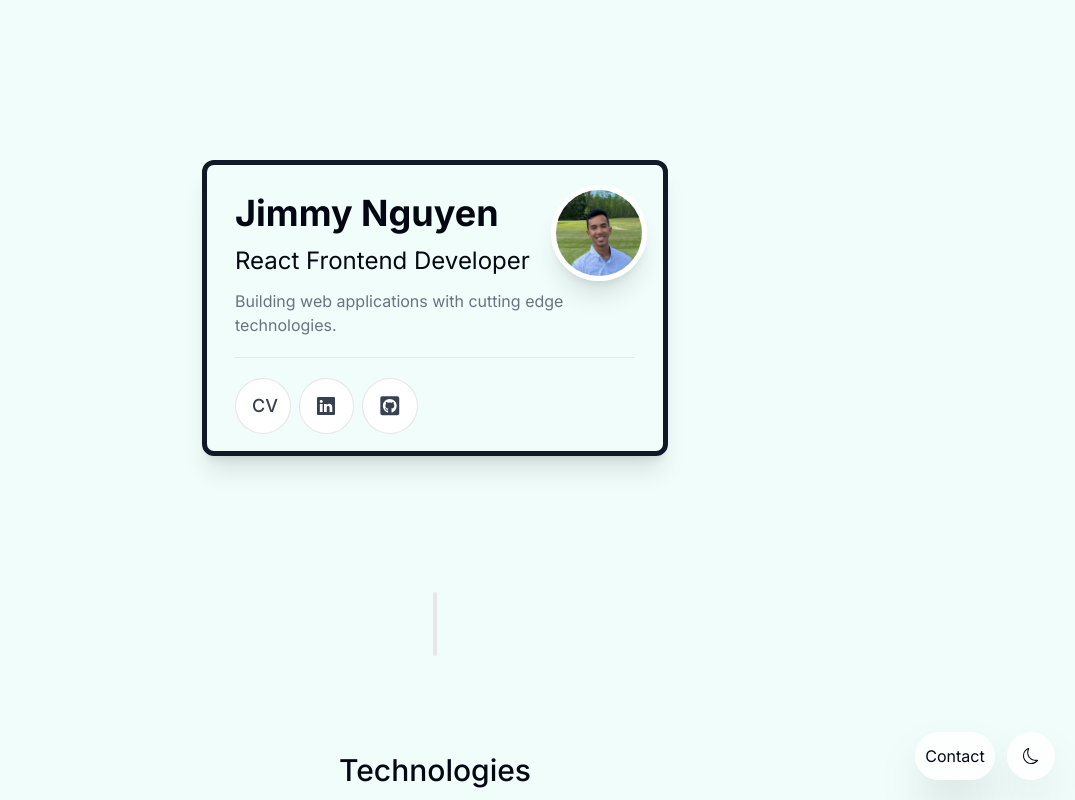
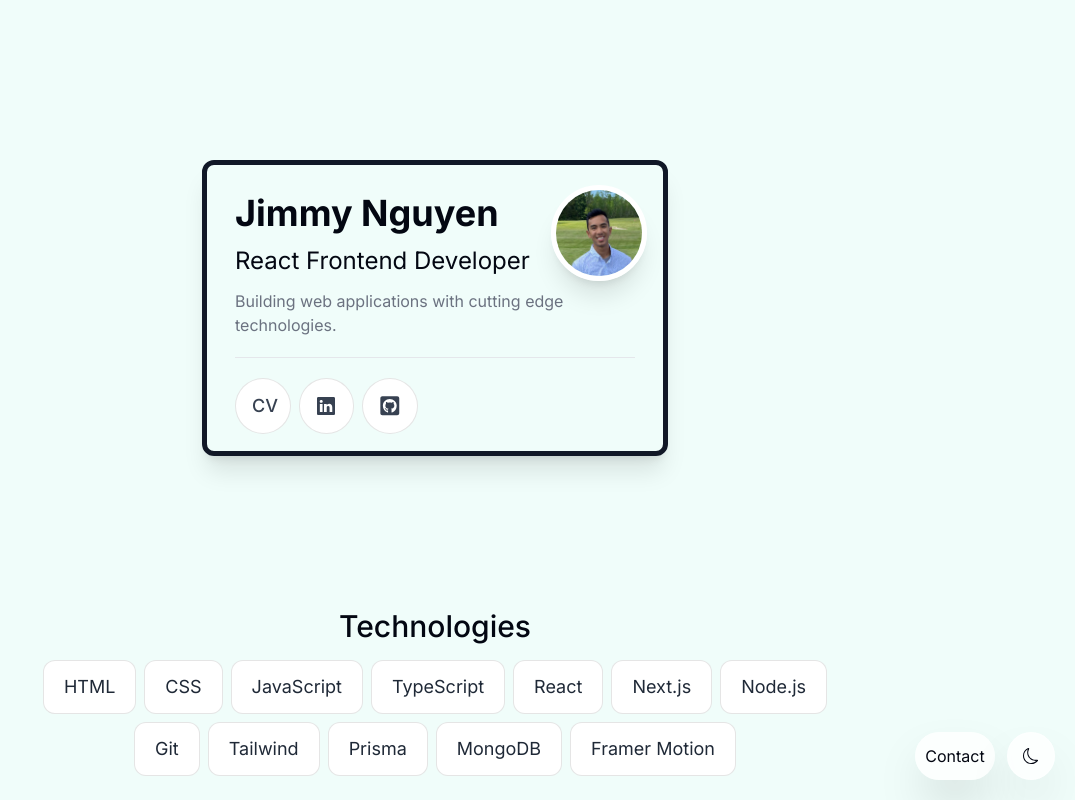
Before and after one commit to NguyenVBRC/next-portfolio, a Next.js app: page / in a window 1280 px wide. Shown: the top 800 px of the page, without its empty margins (205-1280 px from the left). Built offline with nearby package versions, Linux system fonts and the light colour scheme; no server answers.

Commit message:
Technologies Margin

```diff
--- a/app/page.tsx
+++ b/app/page.tsx
@@ -9,7 +9,7 @@ export default function Home() {
         <main className="flex flex-col items-center px-4">
             <BusinessCard />
             <ContactBtn />
-      <SectionDivider />
+            {/* <SectionDivider /> */}
             <Technologies />
             <Experience />
         </main>
--- a/components/content/Technologies.tsx
+++ b/components/content/Technologies.tsx
@@ -26,7 +26,7 @@ export default function Skills() {
         <section
             id="skills"
             ref={ref}
-      className="mb-28 max-w-[53rem] scroll-mt-28 text-center sm:mb-40"
+            className="m-28 max-w-[53rem] scroll-mt-28 text-center sm:mb-40"
         >
             <SectionHeading>Technologies</SectionHeading>
             <ul className="flex flex-wrap justify-center gap-2 text-lg text-gray-800">
```
Lines whose indentation alone changed are shown as unchanged.
